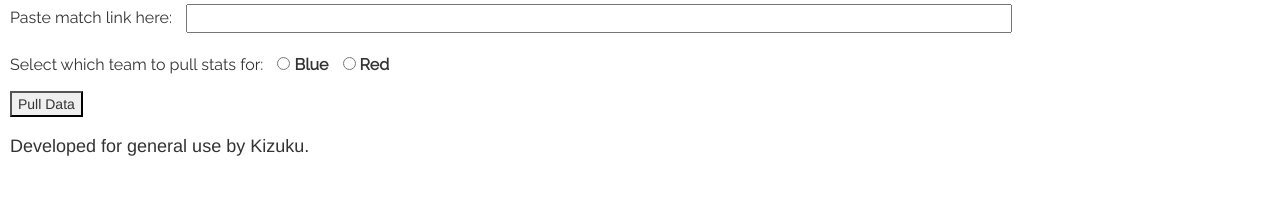
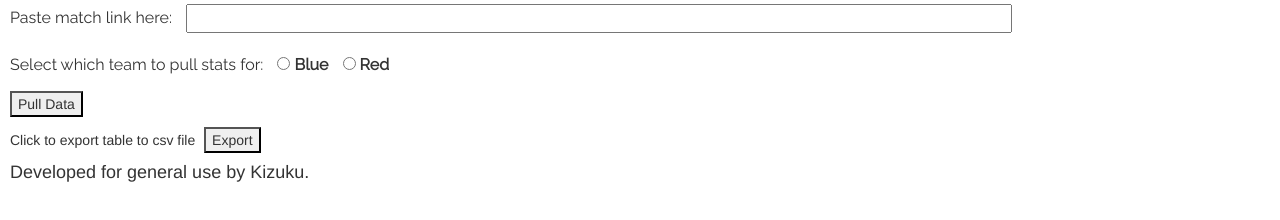
Before and after one commit to kizuku/LoLMatchDataGrabber, a website: page dist/index.html in a window 1280 px wide. Shown: the part 74-294 px from the top of the page. Drawn offline with nearby package versions, Linux system fonts and the light colour scheme; a web font is replaced by a local one.

Commit message:
Added button to export table into csv file

```diff
--- a/dist/index.html
+++ b/dist/index.html
@@ -35,7 +35,7 @@
 				</p>
 				<button v-on:click = "pullData">Pull Data</button>
 			</div>
-			<table class = "table table-bordered" v-show = "visible">
+			<table id = "table" class = "table table-bordered" v-show = "visible">
 				<thead>      <!-- Champion names -->
 					<tr>
 						<th>Stat</th>
@@ -143,9 +143,13 @@
 					</tr>
 				</tbody>
 			</table>
-		</div>
-		<div id = "csv">
+			<div id = "csv">
+					<p>
+						Click to export table to csv file
 
+						<button v-on:click = "exportCSV">Export</button>
+					</p>
+				</div>
 		</div>
 
 		<div id = "footer">
--- a/dist/main.js
+++ b/dist/main.js
@@ -1,4 +1,4 @@
-// Main JS file for LoLMatchDataGrabber
+// main.js - Main JS file for LoLMatchDataGrabber
 
 const vm = new Vue({
     el: '#app',
@@ -43,7 +43,6 @@ const vm = new Vue({
 
             axios.get('/api', { headers: { matchid: this.matchid }}).then(result => {
                 var data = result.data;
-                // console.log(data);
 
                 // get data for relevant players
                 for (var i = 0; i < data.participantIdentities.length; i++) {
@@ -59,6 +58,40 @@ const vm = new Vue({
 
                 this.stats = grabStats(this.players, data.gameDuration);
             })
+        },
+        exportCSV() {
+            var table = document.getElementById("table");
+            var numRows = table.rows.length;
+
+            let csvContent = "data:text/csv;charset=utf-8,";
+            let categories = [];
+
+            for (var i = 0; i < numRows; i++) {
+                var cells = table.rows.item(i).cells;
+
+                categories.push(cells.item(0).innerHTML);
+            }
+
+            for (var i = 0; i < categories.length; i++) {
+                csvContent += categories[i];
+                if (i == 0) {
+                    for (var j = 0; j < this.champions.length; j++) {
+                        csvContent += "," + this.champions[j];
+                    }
+                }
+                else {
+                    for (var k = 0; k < this.champions.length; k++) {
+                        csvContent += "," + this.stats[i - 1][k];
+                    }
+                }
+                csvContent += "\n";
+            }
+
+            const data = encodeURI(csvContent);
+            const link = document.createElement("a");
+            link.setAttribute("href", data);
+            link.setAttribute("download", "table.csv");
+            link.click();
         }
     }
 });
--- a/dist/stylesheet.css
+++ b/dist/stylesheet.css
@@ -44,3 +44,7 @@ table {
 thead th {
     text-align: center;
 }
+
+#csv button {
+    margin-left: 5px;
+}
```
